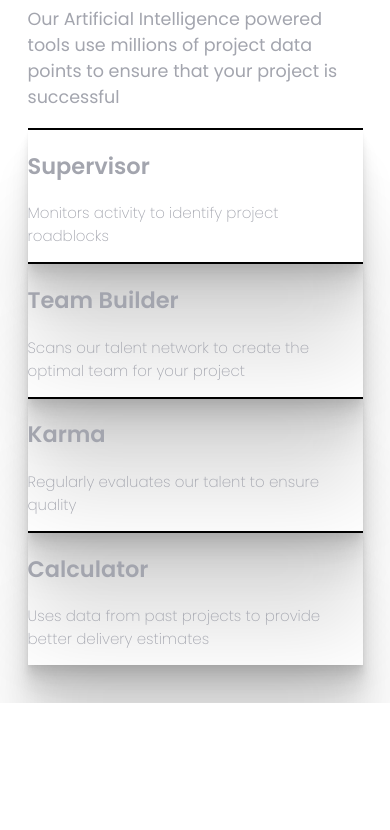
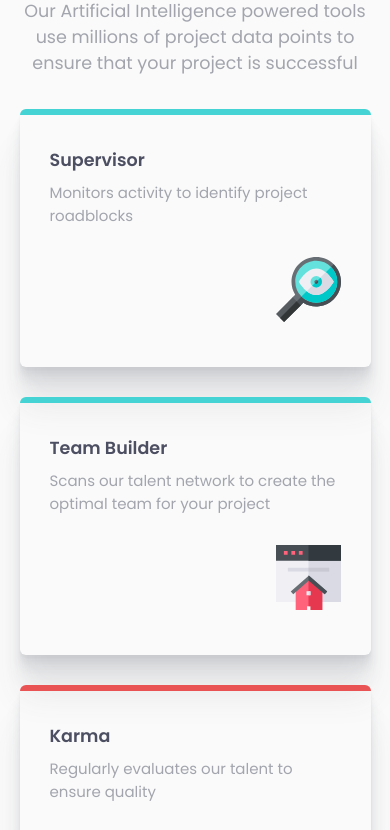
Before and after one commit to gylim0604/FrontendMentor-four-card-feature-section, a plain HTML site: page index.html in a window 390 px wide. Shown: the part 272-1102 px from the top of the page. Before the commit the page ends 975 px from the top, so only its background shows below. Drawn offline with Linux system fonts and the light colour scheme.

Commit message:
mobile layout almost complete, currently working on assigning border color

```diff
--- a/index.html
+++ b/index.html
@@ -39,28 +39,29 @@
       <span class="column-wrapper">
         <span class="column">
           <span class="card box-shadow">
-            <h2>Supervisor</h2>
+            <h3>Supervisor</h3>
             <p>Monitors activity to identify project roadblocks</p>
+            <img src="./images/icon-supervisor.svg"" alt="">
           </span>
         </span>
         <span class="column">
           <span class="card box-shadow">
-            <h2>Team Builder</h2>
-            <p>
-              Scans our talent network to create the optimal team for your project
-            </p>
+            <h3>Team Builder</h3>
+            <p>Scans our talent network to create the optimal team for your
+              project</p>
+            <img src="./images/icon-team-builder.svg"" alt="">
           </span>
           <span class="card box-shadow">
-            <h2>Karma</h2>
+            <h3>Karma</h3>
             <p>Regularly evaluates our talent to ensure quality</p>
+            <img src="./images/icon-karma.svg"" alt="">
           </span>
         </span>
         <span class="column">
           <span class="card box-shadow">
-            <h2>Calculator</h2>
-            <p>
-              Uses data from past projects to provide better delivery estimates
-            </p>
+            <h3>Calculator</h3>
+            <p>Uses data from past projects to provide better delivery estimates</p>
+            <img src="./images/icon-calculator.svg"" alt="">
           </span>
         </span>
       </span>
--- a/static/css/styles.scss
+++ b/static/css/styles.scss
@@ -3,18 +3,20 @@
 $font-stack: 'Poppins', sans-serif;
 $primary-red:hsl(0, 78%, 62%);
 $primary-cyan:hsl(180, 62%, 55%);
-$primary-oragne: hsl(34, 97%, 64%);
+$primary-orange: hsl(34, 97%, 64%);
 $primary-blue:hsl(212, 86%, 64%);
-$neutral-dark-blue:  hsl(234, 12%, 34%);
+$neutral-dark-blue:  rgb(76, 78, 97);
 $neutral-gray-blue:  hsl(229, 6%, 66%);
 $neutral-light-gray: hsl(0, 0%, 98%);
 
 html,body{
     font-family: $font-stack;
     font-size: 15px;
-    font-weight: 200;
+    font-weight: 400;
     color: $neutral-gray-blue;
+    background-color: $neutral-light-gray;
     min-height: 100vh;
+    margin: 0;
 }
 body{
     display: flex;
@@ -26,9 +28,21 @@ main{
     max-width: 375px;
     padding: 2rem 5vw;
 }
+p{
+    margin: 0;
+}
 .cta{
+    text-align: center;
     h3{
         font-weight: 400;
+        color: $neutral-gray-blue;
+    }
+    h1:nth-child(1){
+        font-weight: 200;
+    }
+    h1:nth-child(2){
+        font-weight: 600;
+        color: $neutral-dark-blue;
     }
 }
 
@@ -46,15 +60,39 @@ main{
 
 .box-shadow{
     box-shadow:
-  0 2.8px 2.2px rgba(0, 0, 0, 0.034),
-  0 6.7px 5.3px rgba(0, 0, 0, 0.048),
-  0 12.5px 10px rgba(0, 0, 0, 0.06),
-  0 22.3px 17.9px rgba(0, 0, 0, 0.072),
-  0 41.8px 33.4px rgba(0, 0, 0, 0.086),
-  0 100px 80px rgba(0, 0, 0, 0.12)
+  0 2.8px 2.2px rgba(76, 78, 97, 0.034),
+  0 6.7px 5.3px rgba(76, 78, 97, 0.048),
+  0 12.5px 10px rgba(76, 78, 97, 0.06),
+  0 22.3px 17.9px rgba(76, 78, 97, 0.072),
+  0 41.8px 33.4px rgba(76, 78, 97, 0.086)
 ;
 }
 .card{
-    border-top: 2px solid black;
 
+    padding: 1rem 2rem;
+    margin: 1rem 0;
+    border-radius: .4rem;
+    display: flex;
+    flex-direction: column;
+
+    h3{
+        color: $neutral-dark-blue;
+        margin-bottom: .5rem;
+    }
+
+    img{
+        margin: 2rem 0;
+        height: 65px;
+        width: 65px;
+        align-self: flex-end;
+    }
 }
+
+
+$border-color: $primary-cyan, $primary-red, $primary-orange, $primary-blue;
+
+@for $colIndex from 1 through length($border-color) {
+    .card:nth-of-type(#{$colIndex}) {
+    border-top: .4rem solid (nth($border-color, $colIndex));
+  }
+}
```
Also changed, not shown: static/css/styles.css, 1 other file.
